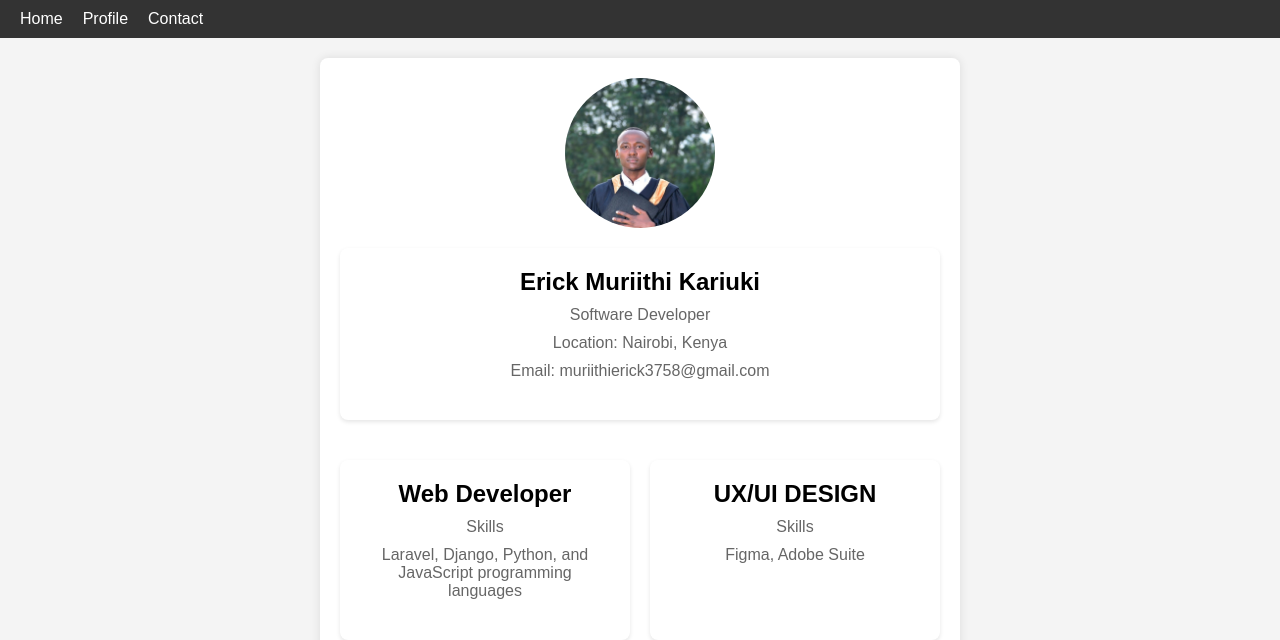
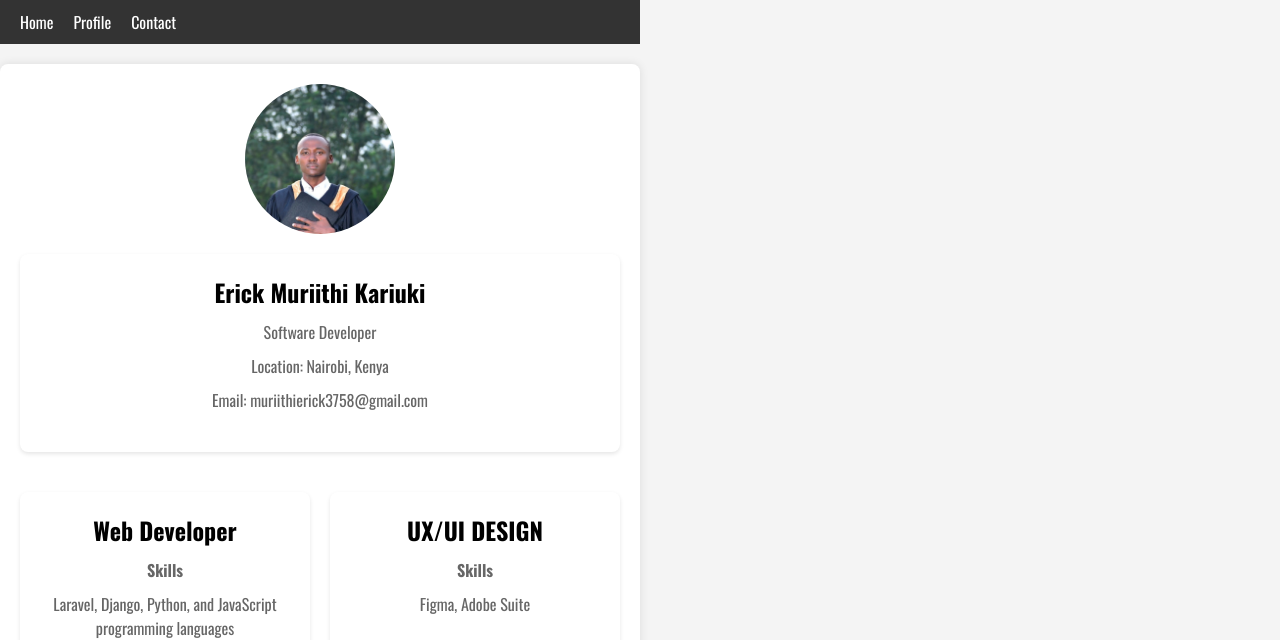
Before and after one commit to M-erick/portfolio-v1, a plain HTML site: page index.html in a window 1280 px wide. Shown: the top 640 px of the page. Drawn offline with nearby package versions, Linux system fonts and the light colour scheme.

Commit message:
update the view

```diff
--- a/index.html
+++ b/index.html
@@ -5,11 +5,15 @@
     <meta name="viewport" content="width=device-width, initial-scale=1.0">
     <title>User Profile</title>
     <style>
+
+@import url('https://fonts.googleapis.com/css2?family=Oswald:wght@200..700&display=swap');
+
         body {
-            font-family: Arial, sans-serif;
+            font-family: Oswald, sans-serif;
             margin: 0;
             padding: 0;
             background-color: #f4f4f4;
+            width: fit-content;
         }
         nav {
             background-color: #333;
@@ -115,7 +119,7 @@
         </div>
         <div class="profile-card">
             <div class="profile-info">
-                <h2>Erick Muriithi Kariuki</h2>
+                <h2 style=" font-family: Oswald;">Erick Muriithi Kariuki</h2>
                 <p>Software Developer</p>
                 <p>Location: Nairobi, Kenya</p>
                 <p>Email: muriithierick3758@gmail.com</p>
@@ -125,15 +129,15 @@
             <!-- Skill cards -->
             <div class="profile-card">
                 <div class="profile-info">
-                    <h2>Web Developer</h2>
-                    <p>Skills</p>
+                    <h2 style="font-weight:bold">Web Developer</h2>
+                    <p style="font-weight: bold;">Skills</p>
                     <p>Laravel, Django, Python, and JavaScript programming languages</p>
                 </div>
             </div>
             <div class="profile-card">
                 <div class="profile-info">
-                    <h2>UX/UI DESIGN</h2>
-                    <p>Skills</p>
+                    <h2 style="font-weight:bold">UX/UI DESIGN</h2>
+                    <p style="font-weight:bold">Skills</p>
                     <p>Figma, Adobe Suite</p>
                 </div>
             </div>
@@ -142,7 +146,6 @@
         <!-- Embed a webpage with an iframe -->
         <iframe src="https://example.com" title="Embedded Page"></iframe>
 
-        <!-- Canvas for graphics or interactive elements -->
         <canvas id="profileCanvas"></canvas>
         <script>
             const canvas = document.getElementById('profileCanvas');
@@ -153,7 +156,7 @@
                 ctx.fillRect(10, 10, 130, 100);
                 ctx.fillStyle = 'black';
                 ctx.font = '18px Arial';
-                ctx.fillText('Hello, Canvas!', 20, 60);
+                ctx.fillText('Erick Muriithi Kariuki', 20, 60);
             }
         </script>
     </div>
```
